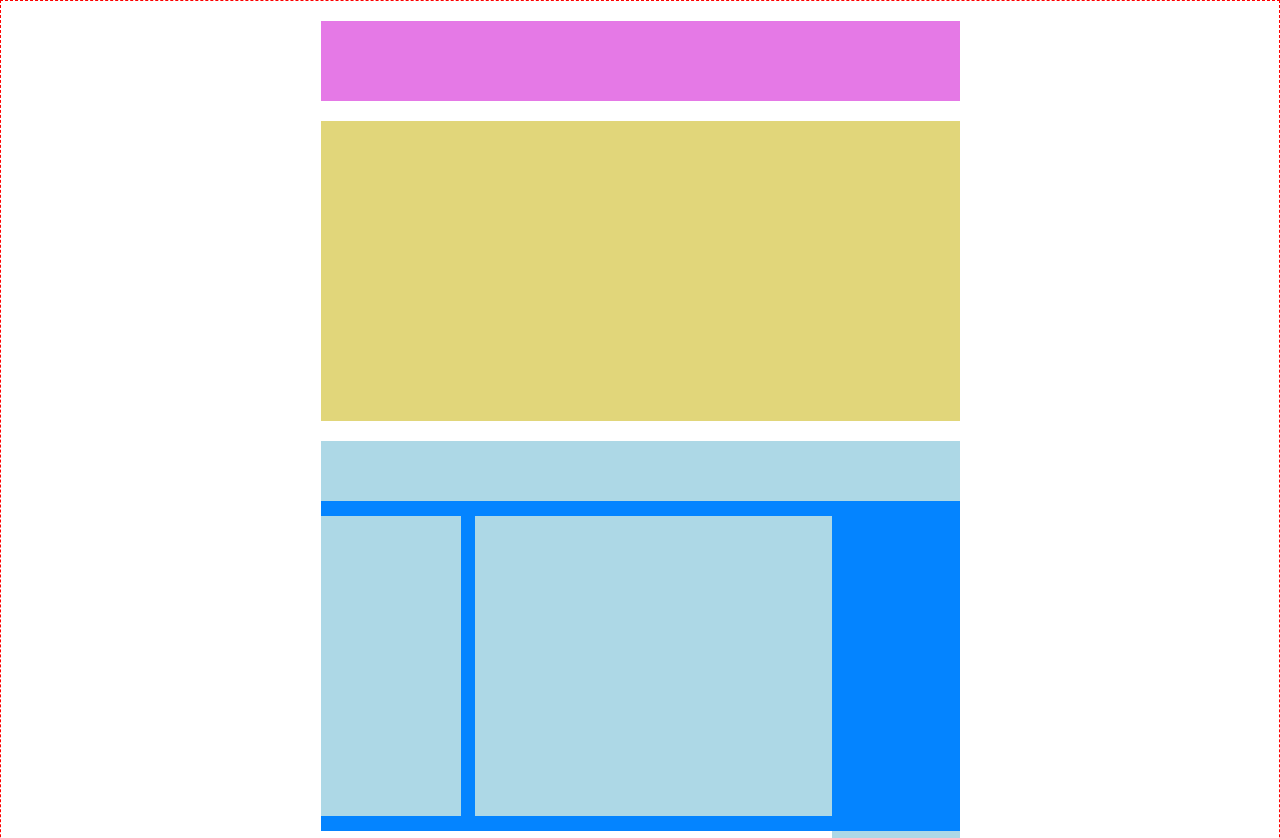
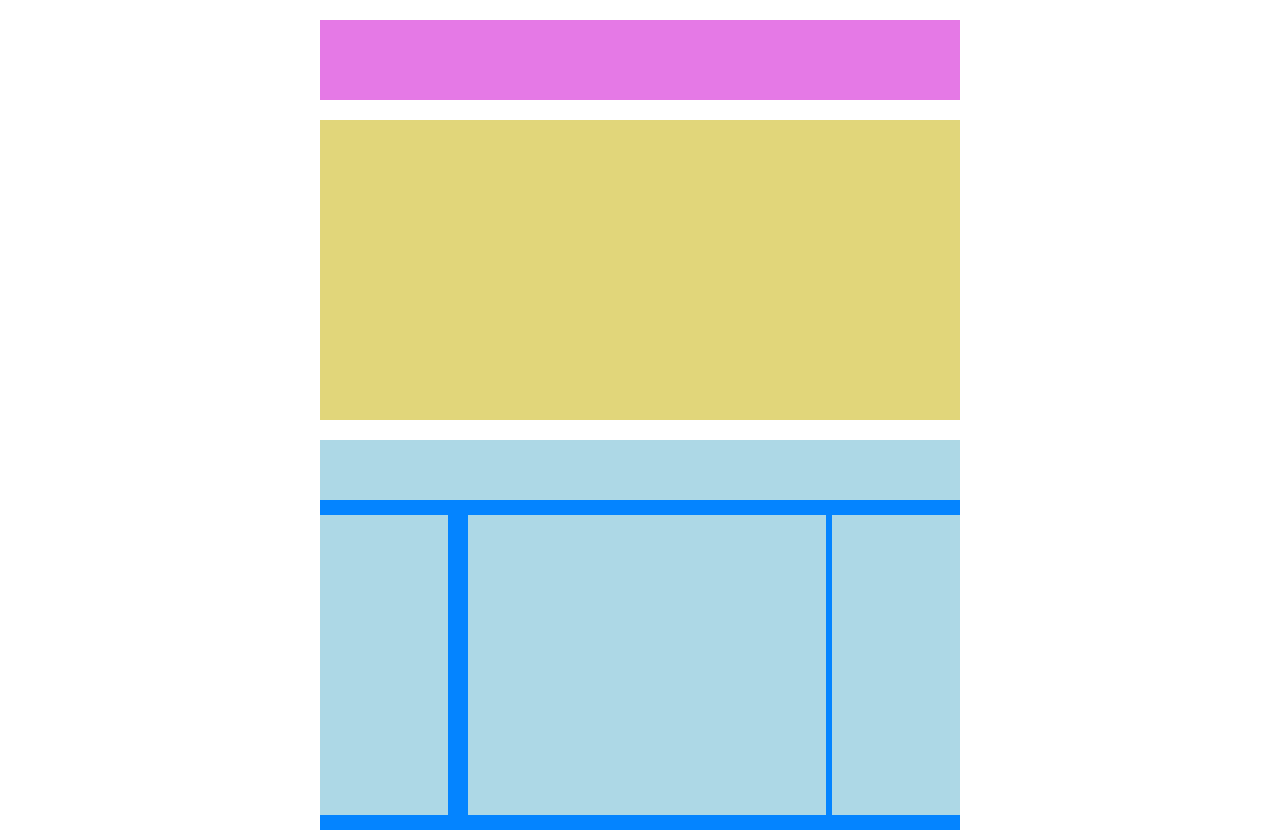
Before and after one commit to Eriksioxx/htmlcss-struttura-wp, a plain HTML site: page index.html in a window 1280 px wide. Shown: the top 838 px of the page. Drawn offline with Linux system fonts and the light colour scheme.

Commit message:
Esercizio finito

```diff
--- a/css/styles.css
+++ b/css/styles.css
@@ -44,7 +44,7 @@ main .blue {
 .blue .aside-left {
     float: left;
     height: 300px;
-    width: 140px;
+    width: 20%;
     margin-top: 15px;
     background-color: lightblue;
 }
@@ -53,7 +53,7 @@ main .blue {
     float: left;
     height: 300px;
     width: 56%;
-    margin: 15px 0 0 14px;
+    margin: 15px 0 0 20px;
     background-color: lightblue;
 }
 
@@ -70,7 +70,3 @@ main .blue {
     background-color: #8801fe;
     margin: auto;
 }
-
-.debug {
-    border: 1px dashed red;
-}
--- a/index.html
+++ b/index.html
@@ -7,7 +7,7 @@
     <link rel="stylesheet" href="css/styles.css">
     <title>htmlcss-struttura-wp</title>
 </head>
-<body class="debug">
+<body>
     <div class="container clearfix">
         <div class="pink"></div>
         <div class="yellow"></div>
```
